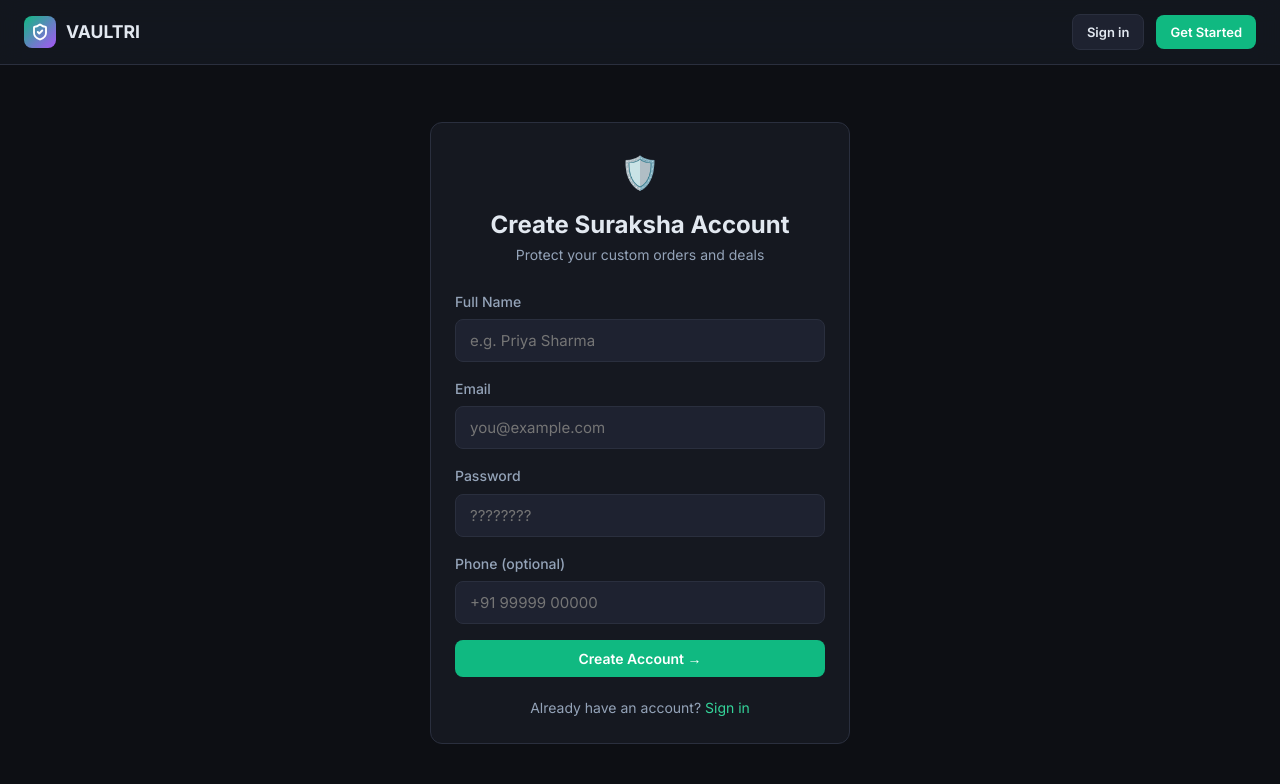
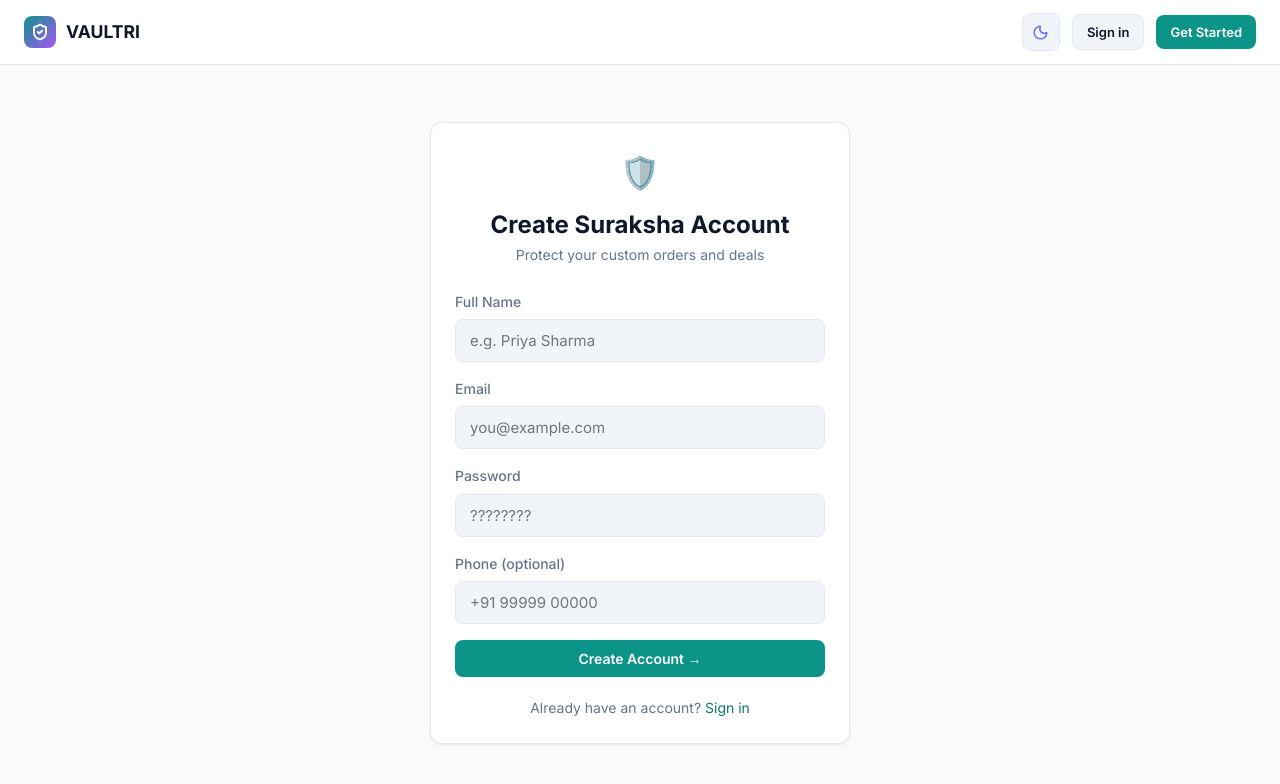
Before and after one commit to Kavincodeg/Vaultri, a Next.js app: page /auth/signup in a window 1280 px wide. Shown: the top 784 px of the page. Built offline with nearby package versions, Linux system fonts and the light colour scheme; no server answers.

Commit message:
feat: add bright and dark mode theme support with toggle and settings selector

```diff
--- a/app/globals.css
+++ b/app/globals.css
@@ -3,22 +3,44 @@
 *, *::before, *::after { box-sizing: border-box; margin: 0; padding: 0; }
 
 :root {
-  --bg:        #0d0f14;
-  --surface:   #151820;
-  --surface2:  #1e2230;
-  --border:    #2a2f3e;
-  --accent:    #10b981;
-  --accent-h:  #34d399;
+  /* ── Dark theme (default) ── */
+  --bg:           #0d0f14;
+  --surface:      #151820;
+  --surface2:     #1e2230;
+  --border:       #2a2f3e;
+  --accent:       #10b981;
+  --accent-h:     #34d399;
   --accent-muted: rgba(16,185,129,0.15);
-  --success:   #10b981;
-  --warning:   #f59e0b;
-  --danger:    #ef4444;
-  --text:      #e2e8f0;
-  --text-muted:#94a3b8;
-  --radius:    12px;
-  --radius-sm: 8px;
-  --shadow:    0 4px 24px rgba(0,0,0,0.4);
+  --success:      #10b981;
+  --warning:      #f59e0b;
+  --danger:       #ef4444;
+  --text:         #e2e8f0;
+  --text-muted:   #94a3b8;
+  --radius:       12px;
+  --radius-sm:    8px;
+  --shadow:       0 4px 24px rgba(0,0,0,0.4);
   --sidebar-width: 240px;
+  --nav-bg:       rgba(21,24,32,0.85);
+  --card-shadow:  0 4px 20px rgba(0,0,0,0.25);
+}
+
+/* ── Light / Bright theme ── */
+[data-theme="light"] {
+  --bg:           #f8fafc;
+  --surface:      #ffffff;
+  --surface2:     #f1f5f9;
+  --border:       #e2e8f0;
+  --accent:       #0d9488;
+  --accent-h:     #0f766e;
+  --accent-muted: rgba(13,148,136,0.12);
+  --success:      #16a34a;
+  --warning:      #d97706;
+  --danger:       #dc2626;
+  --text:         #0f172a;
+  --text-muted:   #64748b;
+  --shadow:       0 4px 20px rgba(0,0,0,0.06);
+  --nav-bg:       rgba(255,255,255,0.85);
+  --card-shadow:  0 1px 3px rgba(0,0,0,0.05), 0 1px 2px rgba(0,0,0,0.03);
 }
 
 html {
@@ -34,6 +56,14 @@ body {
   line-height: 1.6;
   display: flex;
   flex-direction: column;
+  transition: background 0.25s ease, color 0.25s ease;
+}
+
+/* Smooth transitions on theme change */
+*, *::before, *::after {
+  transition-property: background-color, border-color, color, box-shadow;
+  transition-duration: 0.2s;
+  transition-timing-function: ease;
 }
 
 #root-layout {
@@ -52,11 +82,42 @@ a:hover { text-decoration: underline; }
 
 /* ── Nav ───────────────────────────────────────────────── */
 .nav {
-  background: rgba(21,24,32,0.85);
+  background: var(--nav-bg);
   backdrop-filter: blur(12px);
+  -webkit-backdrop-filter: blur(12px);
   border-bottom: 1px solid var(--border);
   position: sticky; top: 0; z-index: 100;
   padding: 0 24px;
+}
+
+/* ── Theme toggle button ───────────────────────────────── */
+.theme-toggle {
+  display: inline-flex;
+  align-items: center;
+  justify-content: center;
+  gap: 8px;
+  width: 38px;
+  height: 38px;
+  border-radius: var(--radius-sm);
+  border: 1px solid var(--border);
+  background: var(--surface2);
+  color: var(--text-muted);
+  cursor: pointer;
+  font-size: 0.875rem;
+  transition: all 0.2s ease;
+  flex-shrink: 0;
+}
+.theme-toggle:hover {
+  background: var(--border);
+  color: var(--text);
+  border-color: var(--accent);
+  transform: scale(1.05);
+}
+.theme-toggle .sun-icon {
+  color: #f59e0b;
+}
+.theme-toggle .moon-icon {
+  color: #6366f1;
 }
 .nav-inner {
   max-width: 100%; margin: 0 auto;
@@ -240,12 +301,13 @@ main {
   border: 1px solid var(--border);
   border-radius: var(--radius);
   padding: 24px;
+  box-shadow: var(--card-shadow);
 }
 .card-header {
   display: flex; align-items: center; justify-content: space-between;
   margin-bottom: 20px;
 }
-.card-title { font-size: 1rem; font-weight: 600; }
+.card-title { font-size: 1rem; font-weight: 600; color: var(--text); }
 
 /* ── Form ──────────────────────────────────────────────── */
 .form-group { display: flex; flex-direction: column; gap: 6px; }
@@ -301,7 +363,7 @@ main {
   background: var(--surface2); border: 1px solid var(--border);
   border-radius: var(--radius-sm); padding: 16px 20px;
   font-size: 0.875rem; line-height: 1.7; white-space: pre-wrap;
-  font-family: "Inter", monospace; color: var(--text-muted);
+  font-family: "Inter", monospace; color: var(--text);
   max-height: 320px; overflow-y: auto;
 }
 
--- a/components/Nav.tsx
+++ b/components/Nav.tsx
@@ -2,8 +2,8 @@
 import { useSession } from 'next-auth/react'
 import Link from 'next/link'
 import { usePathname } from 'next/navigation'
-
 import { ShieldCheck } from 'lucide-react'
+import { ThemeToggle } from './ThemeProvider'
 
 export function Nav() {
   const { data: session } = useSession()
@@ -29,6 +29,7 @@ export function Nav() {
           </div>
         )}
         <div className='nav-actions'>
+          <ThemeToggle />
           {session ? (
             <>
               {pathname.startsWith('/dashboard') && (
--- a/components/Providers.tsx
+++ b/components/Providers.tsx
@@ -1,6 +1,11 @@
 "use client"
 import { SessionProvider } from "next-auth/react"
+import { ThemeProvider } from "./ThemeProvider"
 
 export function Providers({ children }: { children: React.ReactNode }) {
-  return <SessionProvider>{children}</SessionProvider>
+  return (
+    <SessionProvider>
+      <ThemeProvider>{children}</ThemeProvider>
+    </SessionProvider>
+  )
 }
--- a/components/Sidebar.tsx
+++ b/components/Sidebar.tsx
@@ -2,9 +2,12 @@
 import Link from 'next/link'
 import { usePathname } from 'next/navigation'
 import { signOut } from 'next-auth/react'
+import { useTheme } from './ThemeProvider'
+import { Sun, Moon } from 'lucide-react'
 
 export function Sidebar() {
   const pathname = usePathname()
+  const { theme, toggleTheme } = useTheme()
 
   const isActive = (href: string) => {
     if (href === '/dashboard' && pathname === '/dashboard') return true
@@ -41,7 +44,18 @@ export function Sidebar() {
         ))}
       </nav>
 
-      <div className='sidebar-footer'>
+      <div className='sidebar-footer' style={{ display: 'flex', flexDirection: 'column', gap: '4px' }}>
+        <button
+          onClick={toggleTheme}
+          className='sidebar-nav-item'
+          style={{ width: '100%', justifyContent: 'flex-start', color: 'var(--text-muted)' }}
+          title={`Switch to ${theme === 'dark' ? 'Bright mode' : 'Dark mode'}`}
+        >
+          <span className='sidebar-nav-icon'>
+            {theme === 'dark' ? <Sun size={17} /> : <Moon size={17} />}
+          </span>
+          <span>{theme === 'dark' ? 'Bright Mode' : 'Dark Mode'}</span>
+        </button>
         <button
           onClick={() => signOut({ redirect: true, callbackUrl: '/' })}
           className='sidebar-nav-item'
--- /dev/null
+++ b/components/ThemeProvider.tsx
@@ -0,0 +1,106 @@
+'use client'
+import { createContext, useContext, useEffect, useState } from 'react'
+import { Sun, Moon } from 'lucide-react'
+
+type Theme = 'dark' | 'light'
+
+interface ThemeContextType {
+  theme: Theme
+  toggleTheme: () => void
+  setTheme: (theme: Theme) => void
+}
+
+const ThemeContext = createContext<ThemeContextType>({
+  theme: 'dark',
+  toggleTheme: () => {},
+  setTheme: () => {},
+})
+
+export function useTheme() {
+  return useContext(ThemeContext)
+}
+
+export function ThemeProvider({ children }: { children: React.ReactNode }) {
+  const [theme, setThemeState] = useState<Theme>('dark')
+  const [mounted, setMounted] = useState(false)
+
+  useEffect(() => {
+    // Read from localStorage or system preference on mount
+    const stored = localStorage.getItem('vaultri-theme') as Theme | null
+    if (stored === 'light' || stored === 'dark') {
+      setThemeState(stored)
+      document.documentElement.setAttribute('data-theme', stored)
+    } else {
+      const prefersDark = window.matchMedia('(prefers-color-scheme: dark)').matches
+      const initial: Theme = prefersDark ? 'dark' : 'light'
+      setThemeState(initial)
+      document.documentElement.setAttribute('data-theme', initial)
+    }
+    setMounted(true)
+  }, [])
+
+  const setTheme = (newTheme: Theme) => {
+    setThemeState(newTheme)
+    document.documentElement.setAttribute('data-theme', newTheme)
+    localStorage.setItem('vaultri-theme', newTheme)
+  }
+
+  const toggleTheme = () => {
+    const nextTheme = theme === 'dark' ? 'light' : 'dark'
+    setTheme(nextTheme)
+  }
+
+  return (
+    <ThemeContext.Provider value={{ theme, toggleTheme, setTheme }}>
+      {children}
+    </ThemeContext.Provider>
+  )
+}
+
+export function ThemeToggle({ className = '', showLabel = false }: { className?: string; showLabel?: boolean }) {
+  const { theme, toggleTheme } = useTheme()
+  const [mounted, setMounted] = useState(false)
+
+  useEffect(() => {
+    setMounted(true)
+  }, [])
+
+  if (!mounted) {
+    return (
+      <button
+        type="button"
+        aria-label="Toggle theme"
+        className={`theme-toggle ${className}`}
+        disabled
+        style={{ opacity: 0.6 }}
+      >
+        <Moon size={17} />
+        {showLabel && <span>Theme</span>}
+      </button>
+    )
+  }
+
+  const isDark = theme === 'dark'
+
+  return (
+    <button
+      type="button"
+      onClick={toggleTheme}
+      aria-label={`Switch to ${isDark ? 'Bright (Light)' : 'Dark'} mode`}
+      title={`Switch to ${isDark ? 'Bright (Light) mode' : 'Dark mode'}`}
+      className={`theme-toggle ${className}`}
+    >
+      {isDark ? (
+        <>
+          <Sun size={17} className="theme-toggle-icon sun-icon" />
+          {showLabel && <span>Bright Mode</span>}
+        </>
+      ) : (
+        <>
+          <Moon size={17} className="theme-toggle-icon moon-icon" />
+          {showLabel && <span>Dark Mode</span>}
+        </>
+      )}
+    </button>
+  )
+}
```
Also changed, not shown: app/dashboard/settings/page.tsx (+15 -0 lines), components/ThemeSelector.tsx (added, +57 -0 lines).
